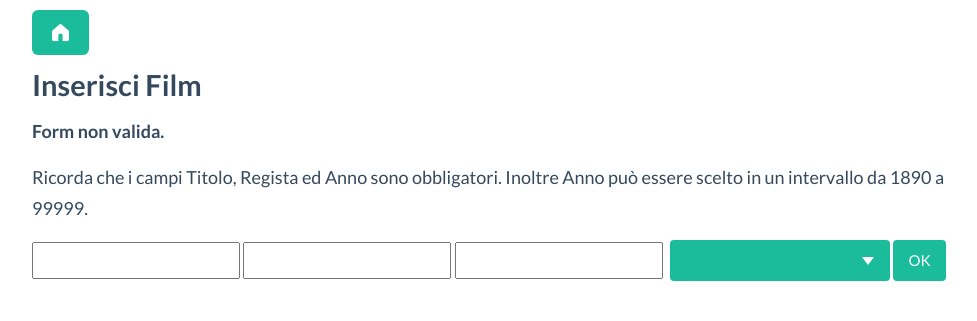
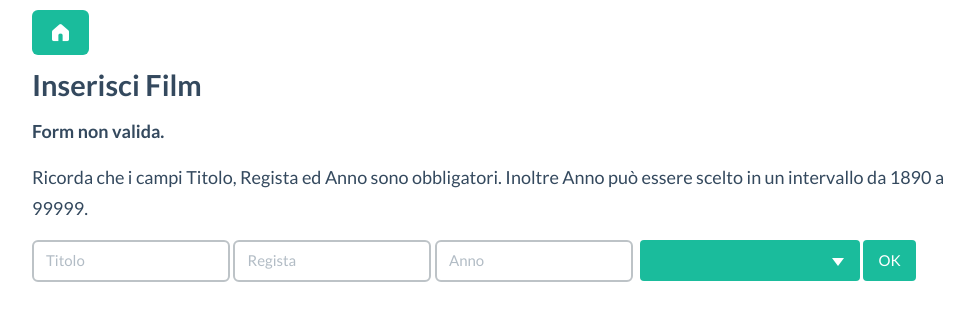
Before and after one commit to conrad123/asw-project, a Django app: page /salva-film/ in a window 1280 px wide. Shown: the top 321 px of the page, without its empty margins (138-1115 px from the left). Run offline with Django 3.2, Linux system fonts and the light colour scheme; data that the repository does not hold is empty; some libraries are stand-ins or nearby versions.

Commit message:
A lot of stuff (see description)
- inserisci_film: form button disabled if there's not any genres
- inserisci_film_form_non_valida: flat ui style also in not valid form
- film_salvato: button position fixed
- genere_salvato: button position fixed
- catalogo_film: filtering disabled if there's not any genres
- catalogo_filtrato: button position fixed
- views: little bug information fixed on catalogo_filtrato_handler

```diff
--- a/shared/server/moviefy/app/templates/catalogo_filtrato.html
+++ b/shared/server/moviefy/app/templates/catalogo_filtrato.html
@@ -8,7 +8,7 @@
 	    <link href="../static/docs/assets/css/demo.css" rel="stylesheet">
 	</head>
 	<body>
-    <div class="container">
+    <div class="container" style="padding-bottom:20px">
         <div style="padding-top:15px">
             <a href="/">
                 <button type="button" class="btn btn-primary btn-lg"><span class="fui-home"></span></button>
@@ -29,7 +29,7 @@
               </form>
         </div>
         <div>
-            <h1>Catalogo Film <a href="/catalogo-film/"><button type="button" class="btn btn-primary btn-lg">Catalogo Completo</button></a></h1>
+            <h1>Catalogo Film <a href="/catalogo-film/" style="margin-left:370px"><button type="button" class="btn btn-primary btn-lg">Catalogo Completo</button></a></h1>
         </div>
         <dl class="palette palette-turquoise">
             <dt style="font-size:28px">{{ genere }}</dt>
--- a/shared/server/moviefy/app/templates/film_salvato.html
+++ b/shared/server/moviefy/app/templates/film_salvato.html
@@ -22,7 +22,7 @@
                     <dd>Genere: {{ genere }}</dd>
                 </dl>
             </div>
-            <div align="center" style="padding-top:5px">
+            <div align="center" style="padding-top:15px">
             <a href="/inserisci-film/">
                 <button type="button" class="btn btn-success btn-hg">Inserisci un altro film</button>
             </a>
--- a/shared/server/moviefy/app/templates/genere_salvato.html
+++ b/shared/server/moviefy/app/templates/genere_salvato.html
@@ -19,7 +19,7 @@
                     <dt style="font-size:20px">{{ form_fields.nome }}</dt>
                 </dl>
             </div>
-            <div align="center" style="padding-top:5px">
+            <div align="center" style="padding-top:15px">
                 <a href="/inserisci-genere/">
                     <button type="button" class="btn btn-success btn-hg">Inserisci un altro genere</button>
                 </a>
--- a/shared/server/moviefy/app/templates/inserisci_film_form_non_valida.html
+++ b/shared/server/moviefy/app/templates/inserisci_film_form_non_valida.html
@@ -53,5 +53,13 @@
 		<script src="../static/dist/js/vendor/jquery.min.js"></script>
 		<script src="../static/dist/js/flat-ui.min.js"></script>
 		<script src="../static/docs/assets/js/application.js"></script>
+		<script type="text/javascript">
+			$('input#id_titolo').addClass('form-control');
+			$('input#id_titolo').attr('placeholder','Titolo');
+			$('input#id_regista').addClass('form-control');
+			$('input#id_regista').attr('placeholder','Regista');
+			$('input#id_anno').addClass('form-control');
+			$('input#id_anno').attr('placeholder','Anno');
+		</script>
 	</body>
 </html>
--- a/shared/server/moviefy/views.py
+++ b/shared/server/moviefy/views.py
@@ -61,6 +61,6 @@ def catalogo_film_handler(request):
 def filtra_catalogo_handler(request):
     if request.method == 'POST':
         genere = request.POST.get('generi')
-        films = Film.objects.values('titolo','regista').filter(genere=Genere.objects.get(nome=genere))
+        films = Film.objects.values('titolo','regista','anno').filter(genere=Genere.objects.get(nome=genere))
     generi = Genere.objects.all()
     return render(request,'catalogo_filtrato.html',{'genere': genere, 'generi': generi, 'films': films})
```
Also changed, not shown: shared/server/moviefy/app/templates/catalogo_film.html (+9 -1 lines), shared/server/moviefy/app/templates/inserisci_film.html (+8 -1 lines).
